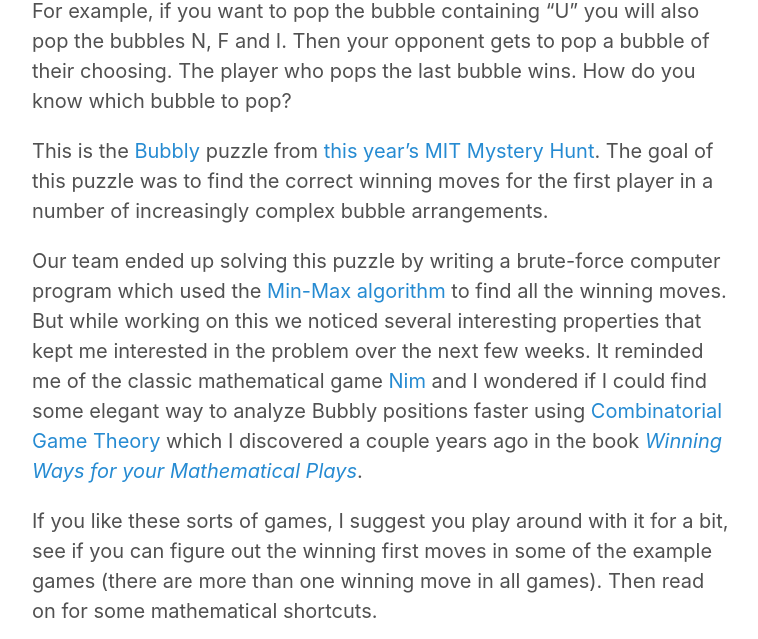
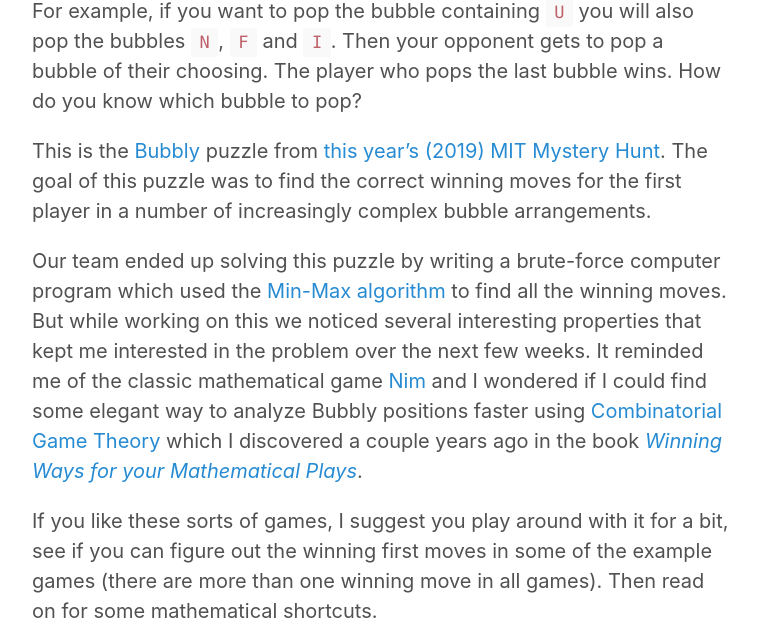
Before and after one commit to sligocki/sligocki.github.io, a Jekyll site: the page built from _posts/2019-02-08-bubbly.md, in a window 1280 px wide and 900 px high, scrolled down 404 px, cut to the strip 261-900 px from the top of the window. Shown: the whole strip, without its empty margins (258-1016 px from the left). Built offline with Jekyll 4.4.1, drawn with Linux system fonts in a browser that asks for light colours; some of the changed text lies outside the part shown.

Commit message:
Finish converting bubble letters to code format.

```diff
--- a/_posts/2019-02-08-bubbly.md
+++ b/_posts/2019-02-08-bubbly.md
@@ -7,9 +7,9 @@ Want to play a game? Pop any bubble you like. When you pop a bubble, all the bub
 
 ![Bubbly example](http://www.mit.edu/~puzzle/2019/assets/puzzles/bubbly/image-2.png "Bubbly example")
 
-For example, if you want to pop the bubble containing "U" you will also pop the bubbles N, F and I. Then your opponent gets to pop a bubble of their choosing. The player who pops the last bubble wins. How do you know which bubble to pop?
+For example, if you want to pop the bubble containing `U` you will also pop the bubbles `N`, `F` and `I`. Then your opponent gets to pop a bubble of their choosing. The player who pops the last bubble wins. How do you know which bubble to pop?
 
-This is the [Bubbly](http://www.mit.edu/~puzzle/2019/puzzle/bubbly.html) puzzle from [this year's MIT Mystery Hunt](http://www.mit.edu/~puzzle/2019/). The goal of this puzzle was to find the correct winning moves for the first player in a number of increasingly complex bubble arrangements.
+This is the [Bubbly](http://www.mit.edu/~puzzle/2019/puzzle/bubbly.html) puzzle from [this year's (2019) MIT Mystery Hunt](http://www.mit.edu/~puzzle/2019/). The goal of this puzzle was to find the correct winning moves for the first player in a number of increasingly complex bubble arrangements.
 
 Our team ended up solving this puzzle by writing a brute-force computer program which used the [Min-Max algorithm](https://en.wikipedia.org/wiki/Minimax) to find all the winning moves. But while working on this we noticed several interesting properties that kept me interested in the problem over the next few weeks. It reminded me of the classic mathematical game [Nim](https://en.wikipedia.org/wiki/Nim) and I wondered if I could find some elegant way to analyze Bubbly positions faster using [Combinatorial Game Theory](https://en.wikipedia.org/wiki/Combinatorial_game_theory) which I discovered a couple years ago in the book [*Winning Ways for your Mathematical Plays*](https://en.wikipedia.org/wiki/Winning_Ways_for_your_Mathematical_Plays).
 
@@ -55,10 +55,10 @@ Likewise in Bubbly, if you look at all the outside bubbles (ones not contained i
 
 This is all well and good, but now that we have separated the bubbly example above into 3 sub-games, how do you evaluate the Nimber value of each sub-game?
 
-Well, 2 of those sub-games are actually rather easy to evaluate. For example, consider the top-left bubble (E with G inside), if we make a move in this bubble, there are only two options:
+Well, 2 of those sub-games are actually rather easy to evaluate. For example, consider the top-left bubble (`E` with `G` inside), if we make a move in this bubble, there are only two options:
 
-  1. Pop E and leave a single bubble G
-  2. Pop G and leave nothing
+  1. Pop `E` and leave a single bubble `G`
+  2. Pop `G` and leave nothing
 
 This is exactly the same as a Nim stack of size 2 (which has only two options, remove one coin and leave a single coin; or remove all the coins and leave nothing). So this bubble group has Nimber value 2.
 
```
